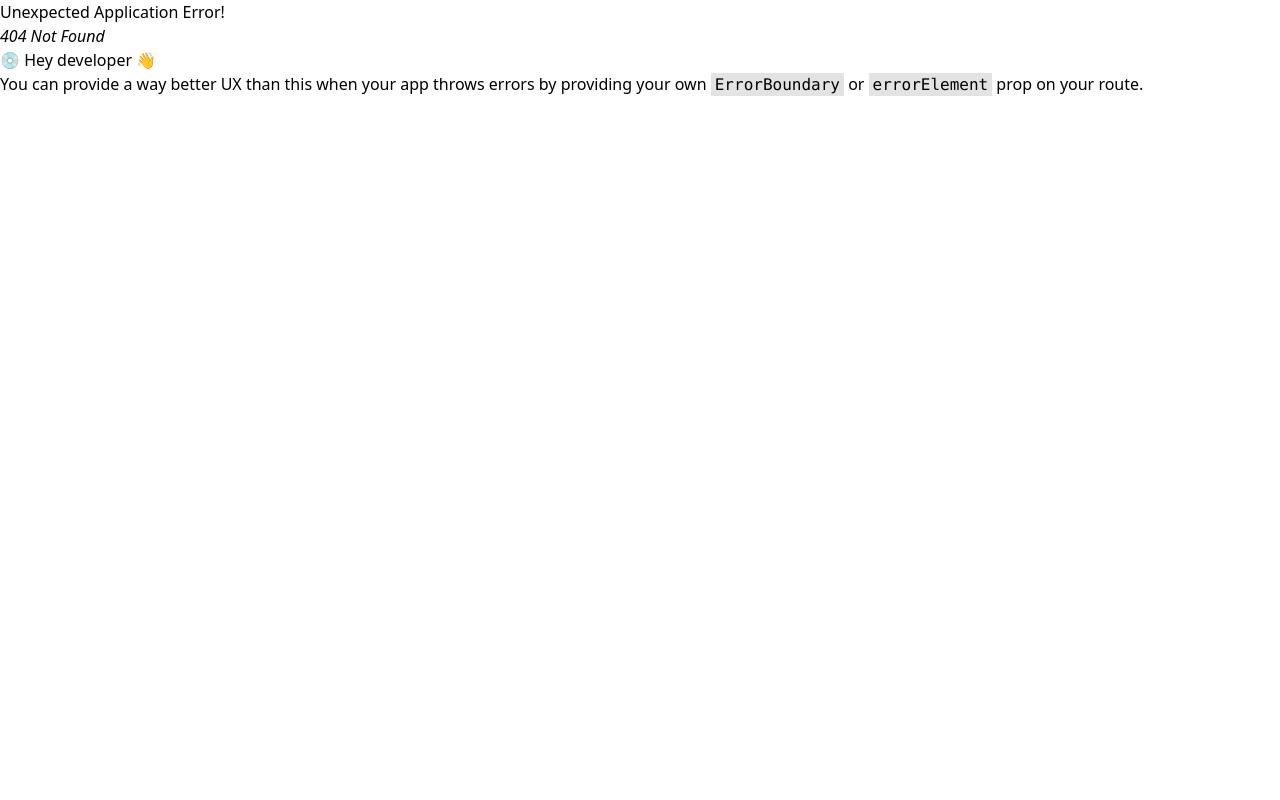
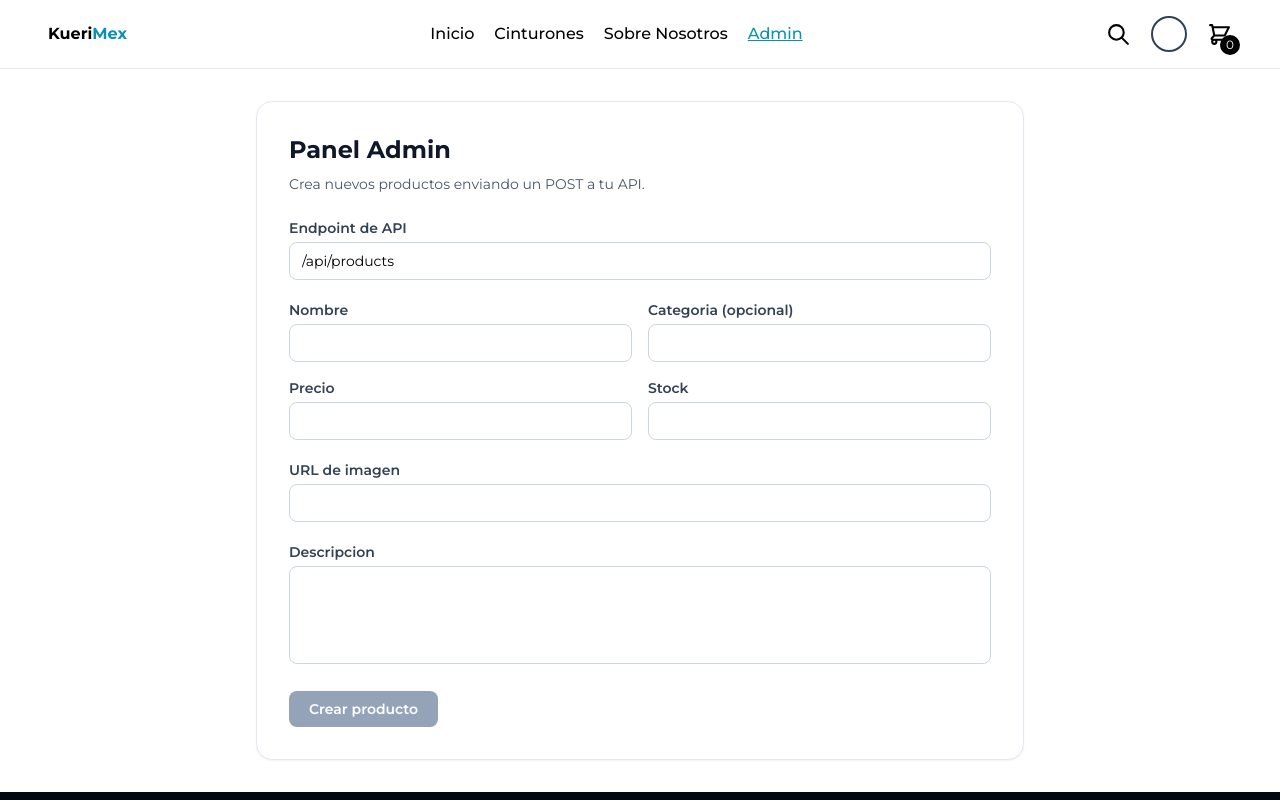
Before and after one commit to Touch89/Repo-Kueri-Web, a React (Vite) app in the folder Kueri.Web/: page /admin in a window 1280 px wide. Before the commit this address had no page. Shown: the top 800 px of the page. Built offline with nearby package versions, Linux system fonts and the light colour scheme.

Commit message:
crear prodcuto api

```diff
--- a/Kueri.Web/src/Constant/links.tsx
+++ b/Kueri.Web/src/Constant/links.tsx
@@ -3,7 +3,8 @@ import { FaFacebookF, FaInstagram, FaTiktok, FaWhatsapp } from 'react-icons/fa6'
 export const navbarLinks = [
     { id: 1, title: 'Inicio', href: '/' },
     { id: 2, title: 'Cinturones', href: '/cinturones' },
-    { id: 3, title: 'Sobre Nosotros', href: '/nosotros' }
+    { id: 3, title: 'Sobre Nosotros', href: '/nosotros' },
+    { id: 4, title: 'Admin', href: '/admin' }
 ];
 
 export const socialLinks = [
--- /dev/null
+++ b/Kueri.Web/src/pages/AdminPage.tsx
@@ -0,0 +1,231 @@
+import { useMemo, useState } from 'react';
+import type { ChangeEvent, FormEvent } from 'react';
+
+type ProductFormState = {
+  name: string;
+  description: string;
+  price: string;
+  stock: string;
+  imageUrl: string;
+  category: string;
+};
+
+type SubmitStatus = {
+  kind: 'idle' | 'success' | 'error';
+  message: string;
+};
+
+const INITIAL_FORM: ProductFormState = {
+  name: '',
+  description: '',
+  price: '',
+  stock: '',
+  imageUrl: '',
+  category: ''
+};
+
+export const AdminPage = () => {
+  const [form, setForm] = useState<ProductFormState>(INITIAL_FORM);
+  const [endpoint, setEndpoint] = useState('/api/products');
+  const [isSubmitting, setIsSubmitting] = useState(false);
+  const [status, setStatus] = useState<SubmitStatus>({ kind: 'idle', message: '' });
+
+  const canSubmit = useMemo(() => {
+    return Boolean(
+      form.name.trim() &&
+      form.description.trim() &&
+      form.price.trim() &&
+      form.stock.trim() &&
+      form.imageUrl.trim() &&
+      endpoint.trim()
+    );
+  }, [endpoint, form.description, form.imageUrl, form.name, form.price, form.stock]);
+
+  const handleChange = (event: ChangeEvent<HTMLInputElement | HTMLTextAreaElement>) => {
+    const { name, value } = event.target;
+    setForm((prev) => ({ ...prev, [name]: value }));
+  };
+
+  const handleSubmit = async (event: FormEvent<HTMLFormElement>) => {
+    event.preventDefault();
+
+    const payload = {
+      name: form.name.trim(),
+      description: form.description.trim(),
+      price: Number(form.price),
+      stock: Number(form.stock),
+      imageUrl: form.imageUrl.trim(),
+      category: form.category.trim() || null
+    };
+
+    if (Number.isNaN(payload.price) || Number.isNaN(payload.stock)) {
+      setStatus({ kind: 'error', message: 'Precio y stock deben ser valores numericos.' });
+      return;
+    }
+
+    setStatus({ kind: 'idle', message: '' });
+    setIsSubmitting(true);
+
+    try {
+      const response = await fetch(endpoint.trim(), {
+        method: 'POST',
+        headers: {
+          'Content-Type': 'application/json'
+        },
+        body: JSON.stringify(payload)
+      });
+
+      if (!response.ok) {
+        const errorText = await response.text();
+        throw new Error(errorText || `Error ${response.status} al crear producto`);
+      }
+
+      setForm(INITIAL_FORM);
+      setStatus({ kind: 'success', message: 'Producto creado correctamente.' });
+    } catch (error) {
+      const message = error instanceof Error ? error.message : 'No se pudo crear el producto.';
+      setStatus({ kind: 'error', message });
+    } finally {
+      setIsSubmitting(false);
+    }
+  };
+
+  return (
+    <section className="mx-auto w-full max-w-3xl rounded-2xl border border-slate-200 bg-white p-6 shadow-sm md:p-8">
+      <header className="mb-6 space-y-2">
+        <h1 className="text-2xl font-bold text-slate-900">Panel Admin</h1>
+        <p className="text-sm text-slate-600">
+          Crea nuevos productos enviando un POST a tu API.
+        </p>
+      </header>
+
+      <form onSubmit={handleSubmit} className="space-y-5">
+        <div>
+          <label htmlFor="endpoint" className="mb-1 block text-sm font-semibold text-slate-700">
+            Endpoint de API
+          </label>
+          <input
+            id="endpoint"
+            name="endpoint"
+            type="text"
+            value={endpoint}
+            onChange={(event) => setEndpoint(event.target.value)}
+            placeholder="/api/products"
+            className="w-full rounded-lg border border-slate-300 px-3 py-2 text-sm outline-none transition focus:border-cyan-600"
+          />
+        </div>
+
+        <div className="grid grid-cols-1 gap-4 md:grid-cols-2">
+          <div>
+            <label htmlFor="name" className="mb-1 block text-sm font-semibold text-slate-700">
+              Nombre
+            </label>
+            <input
+              id="name"
+              name="name"
+              type="text"
+              value={form.name}
+              onChange={handleChange}
+              required
+              className="w-full rounded-lg border border-slate-300 px-3 py-2 text-sm outline-none transition focus:border-cyan-600"
+            />
+          </div>
+
+          <div>
+            <label htmlFor="category" className="mb-1 block text-sm font-semibold text-slate-700">
+              Categoria (opcional)
+            </label>
+            <input
+              id="category"
+              name="category"
+              type="text"
+              value={form.category}
+              onChange={handleChange}
+              className="w-full rounded-lg border border-slate-300 px-3 py-2 text-sm outline-none transition focus:border-cyan-600"
+            />
+          </div>
+
+          <div>
+            <label htmlFor="price" className="mb-1 block text-sm font-semibold text-slate-700">
+              Precio
+            </label>
+            <input
+              id="price"
+              name="price"
+              type="number"
+              min="0"
+              step="0.01"
+              value={form.price}
+              onChange={handleChange}
+              required
+              className="w-full rounded-lg border border-slate-300 px-3 py-2 text-sm outline-none transition focus:border-cyan-600"
+            />
+          </div>
+
+          <div>
+            <label htmlFor="stock" className="mb-1 block text-sm font-semibold text-slate-700">
+              Stock
+            </label>
+            <input
+              id="stock"
+              name="stock"
+              type="number"
+              min="0"
+              step="1"
+              value={form.stock}
+              onChange={handleChange}
+              required
+              className="w-full rounded-lg border border-slate-300 px-3 py-2 text-sm outline-none transition focus:border-cyan-600"
+            />
+          </div>
+        </div>
+
+        <div>
+          <label htmlFor="imageUrl" className="mb-1 block text-sm font-semibold text-slate-700">
+            URL de imagen
+          </label>
+          <input
+            id="imageUrl"
+            name="imageUrl"
+            type="url"
+            value={form.imageUrl}
+            onChange={handleChange}
+            required
+            className="w-full rounded-lg border border-slate-300 px-3 py-2 text-sm outline-none transition focus:border-cyan-600"
+          />
+        </div>
+
+        <div>
+          <label htmlFor="description" className="mb-1 block text-sm font-semibold text-slate-700">
+            Descripcion
+          </label>
+          <textarea
+            id="description"
+            name="description"
+            value={form.description}
+            onChange={handleChange}
+            rows={4}
+            required
+            className="w-full resize-none rounded-lg border border-slate-300 px-3 py-2 text-sm outline-none transition focus:border-cyan-600"
+          />
+        </div>
+
+        <div className="flex items-center gap-3">
+          <button
+            type="submit"
+            disabled={!canSubmit || isSubmitting}
+            className="rounded-lg bg-slate-900 px-5 py-2 text-sm font-semibold text-white transition hover:bg-cyan-700 disabled:cursor-not-allowed disabled:bg-slate-400"
+          >
+            {isSubmitting ? 'Guardando...' : 'Crear producto'}
+          </button>
+
+          {status.kind !== 'idle' && (
+            <p className={`text-sm ${status.kind === 'success' ? 'text-emerald-600' : 'text-red-600'}`}>
+              {status.message}
+            </p>
+          )}
+        </div>
+      </form>
+    </section>
+  );
+};
--- a/Kueri.Web/src/pages/index.ts
+++ b/Kueri.Web/src/pages/index.ts
@@ -1,3 +1,4 @@
 export * from './HomePage';
 export * from './AboutPage';
 export * from './CinturonesPage';
+export * from './AdminPage';
--- a/Kueri.Web/src/router/index.tsx
+++ b/Kueri.Web/src/router/index.tsx
@@ -1,6 +1,6 @@
 import { createBrowserRouter } from 'react-router-dom'
 import { RootLayout } from '../layouts/RootLayout';
-import { AboutPage, HomePage, CinturonesPage } from '../pages';
+import { AboutPage, HomePage, CinturonesPage, AdminPage } from '../pages';
 
 export const router = createBrowserRouter([
     {
@@ -18,6 +18,10 @@ export const router = createBrowserRouter([
             {
                 path: 'nosotros',
                 element: <AboutPage />
+            },
+            {
+                path: 'admin',
+                element: <AdminPage />
             }
         ]
     }
```
